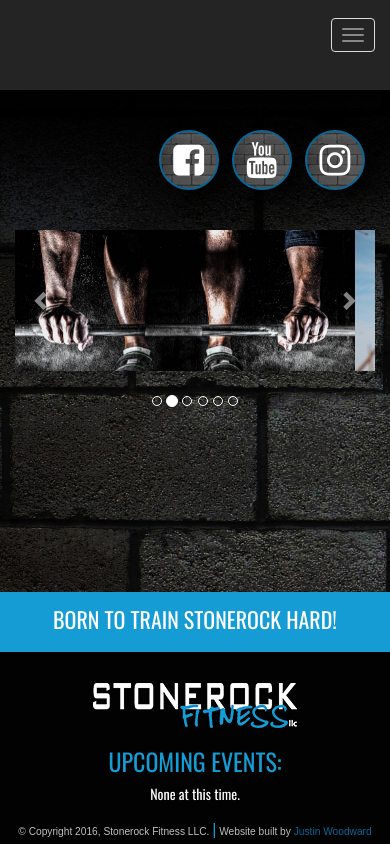
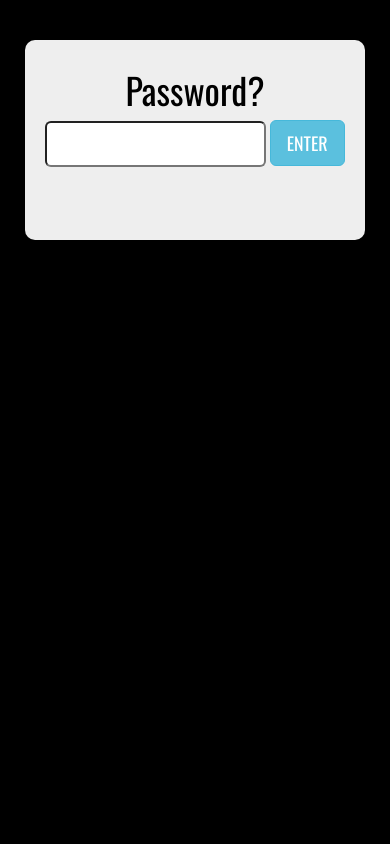
Before and after one commit to zstonerock/zstonerock.github.io, a plain HTML site: page index.html in a window 390 px wide. Drawn offline with nearby package versions, Linux system fonts and the light colour scheme.

Commit message:
password protect for now

```diff
--- a/css/main.css
+++ b/css/main.css
@@ -1,3 +1,26 @@
+#finish {
+	position: absolute;
+	top: 0px;
+	width: 100%;
+	height: 100%;
+	background-color: black;
+	z-index: 100;
+}
+
+.finish-box {
+	width: 340px;
+	height: 200px;
+	background-color: #eeeeee;
+	margin: 40px auto 0 auto;
+	padding-top: 10px;
+	color: #000;
+	border-radius: 10px;
+}
+
+.finish-box input {
+	padding-top: 0px;
+}
+
 /* ============================================ BODY & NAVIGATION ============================================ */
 
 body {
@@ -67,6 +90,20 @@
 	padding: 0 !important;
 	font-size: 36px !important;
 	color: #fff;
+}
+
+.navbar-toggle {
+	border-color: #159cd5 !important;
+	background: none !important;
+}
+
+.icon-bar {
+	background-color: #159cd5 !important;
+}
+
+.navbar-collapse {
+	border-top: transparent !important;
+	box-shadow: none !important;
 }
 
 /* ============================================ SCROLLBAR ============================================ */
@@ -693,9 +730,4 @@
 		margin-top: -1px;
 	}
 
-	.index-margin {
-		padding-bottom: 60px;
-	}
-
-
 }
--- a/index.html
+++ b/index.html
@@ -15,6 +15,14 @@
 </head>
 
 <body>
+<div id="finish">
+  <div class="finish-box text-center">
+  <h1>Password?</h1>
+    <input id="password-check" class="input-lg">
+    <button id="not-done" class="btn btn-info btn-lg">ENTER</button>
+    <p class="lol"></p>
+  </div>
+</div>
   <!-- NAVIGATION -->
   <nav class="navbar navbar-default navbar-full">
     <div class="container">
@@ -100,7 +108,7 @@
 </div>
 <!-- end of container div -->
 <!-- FOOTER -->
-<footer class="footer index-footer">
+<footer class="footer">
   <!-- blue born to train border -->
   <div class="border">
     <div class="container">
@@ -147,8 +155,6 @@
   </div>
 </footer>
 
-
-
   <script src="https://ajax.googleapis.com/ajax/libs/jquery/1.12.4/jquery.min.js"></script>
   <script src="https://maxcdn.bootstrapcdn.com/bootstrap/3.3.7/js/bootstrap.min.js" integrity="sha384-Tc5IQib027qvyjSMfHjOMaLkfuWVxZxUPnCJA7l2mCWNIpG9mGCD8wGNIcPD7Txa" crossorigin="anonymous"></script>
   <script type="text/javascript" src="js/script.js"></script>
--- a/js/script.js
+++ b/js/script.js
@@ -1,18 +1,40 @@
 $(document).ready(function() {
+
+	var count = 0;
+
+	$('#not-done').on('click', function() {
+
+		var phrase = ['lol..wrong!', 'Cant guess it?', 'Dude. Just stop...', 'hahahahahahahahaaaa........stop.', 'Dude. Fail one more time and I will lock you out...', 'GOT YOU! No really I am serious this time..', 'last chance...', 'Buh-Bye!'];
+
+		if ($('#password-check').val() === 'jw') {
+			$('#finish').hide();
+		} else {
+			$('.lol').html(phrase[count]);
+		}
+
+		count++;
+
+		if(count >= 8) {
+			setTimeout(function() {
+				$('.finish-box').html(':)');
+			},3000);
+		}
+
+	});
 
 	var event = 'None at this time.';
 	var mq = window.matchMedia( "(max-width: 991px)" );
+	var mq2 = window.matchMedia( "(max-width: 767px)" );
 
 	if (mq.matches) {
 
 		$('form').removeClass('forms');
 		$('.form-group').addClass('sm-12');
 		$('nav').addClass('navbar-fixed-top');
+	}
 
-		if ($('.index-footer').length) {
-			$('#slideshow').addClass('index-margin');
-		}
-
+	if (mq2.matches) {
+		$('.navbar-brand').html('<img class="img-responsive" alt="brand" src="img/footerlogo.png">');
 	}
 
 	//Populates upcoming events section in footer.
```
